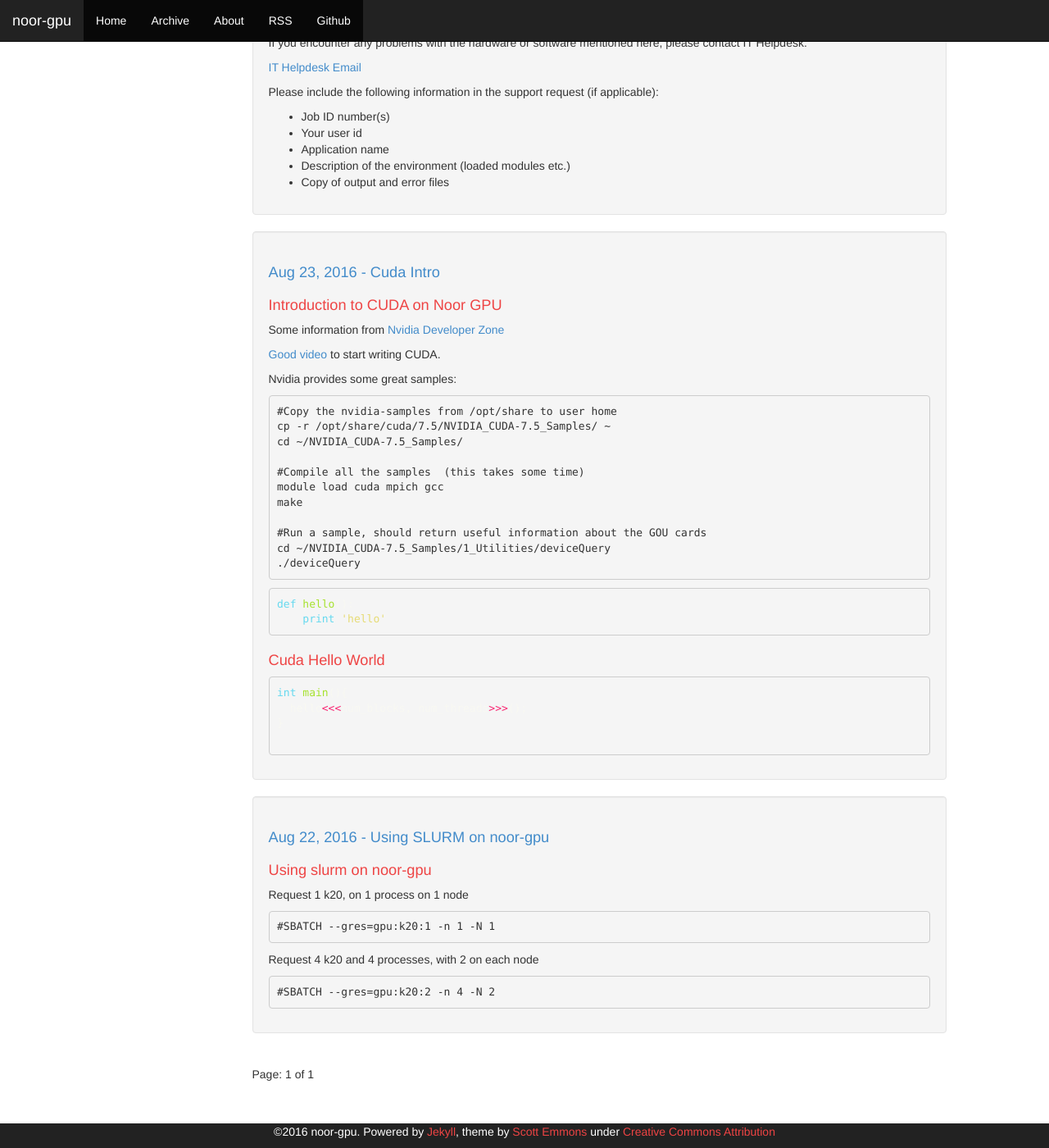
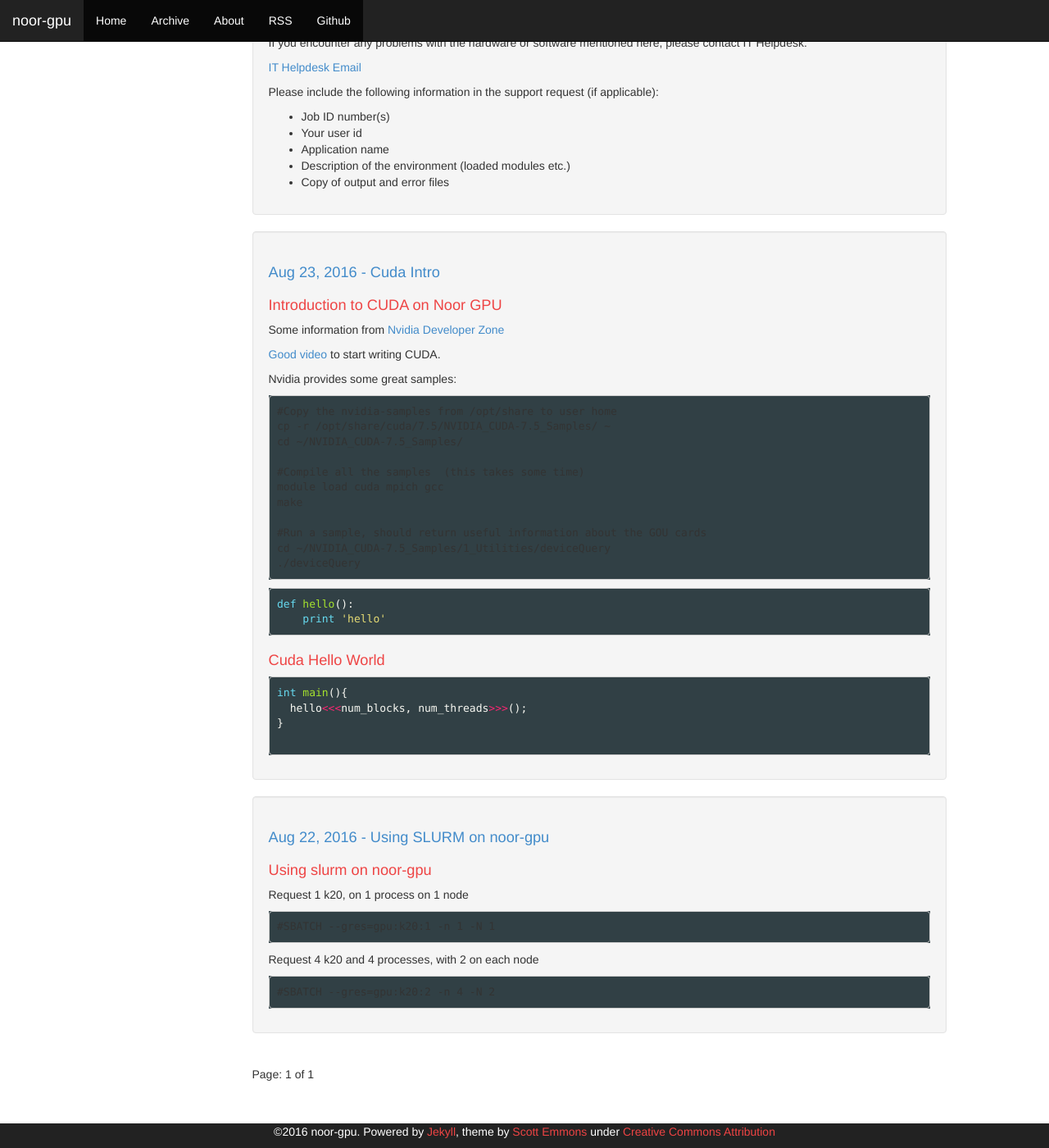
Before and after one commit to kaust-rc/noor-gpu, a Jekyll site: the page built from index.html, in a window 1280 px wide and 1400 px high, scrolled down 970 px. Shown: the whole window at 82% size. Built offline with Jekyll 4.4.1, drawn with Linux system fonts in a browser that asks for light colours; the list of posts is cut into pages by our own code.

Commit message:
Update syntax.css
Changed syntax to dark background

```diff
--- a/css/syntax.css
+++ b/css/syntax.css
@@ -1,4 +1,6 @@
+.highlight  { background: #314045; }
 .highlight .hll { background-color: #49483e }
+/*Lifted from Agus Makmun - https://github.com/agusmakmu*/
 .highlight .c { color: #75715e } /* Comment */
 .highlight .err { color: #960050; background-color: #1e0010 } /* Error */
 .highlight .k { color: #66d9ef } /* Keyword */
```
